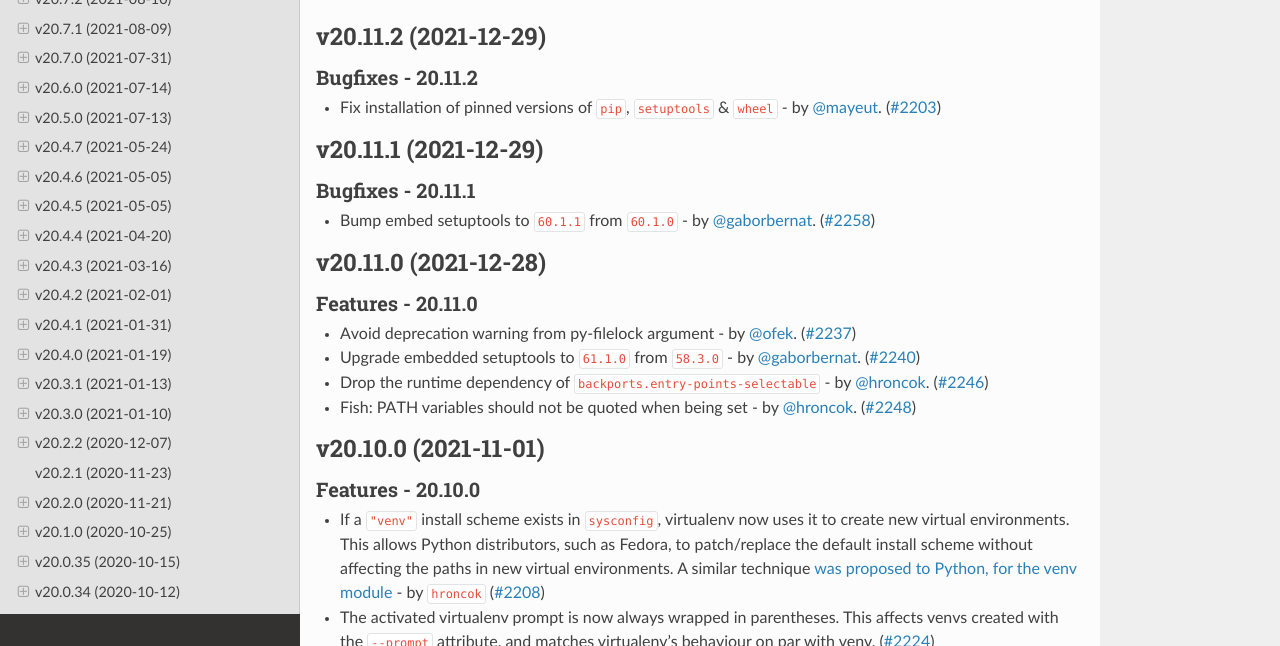
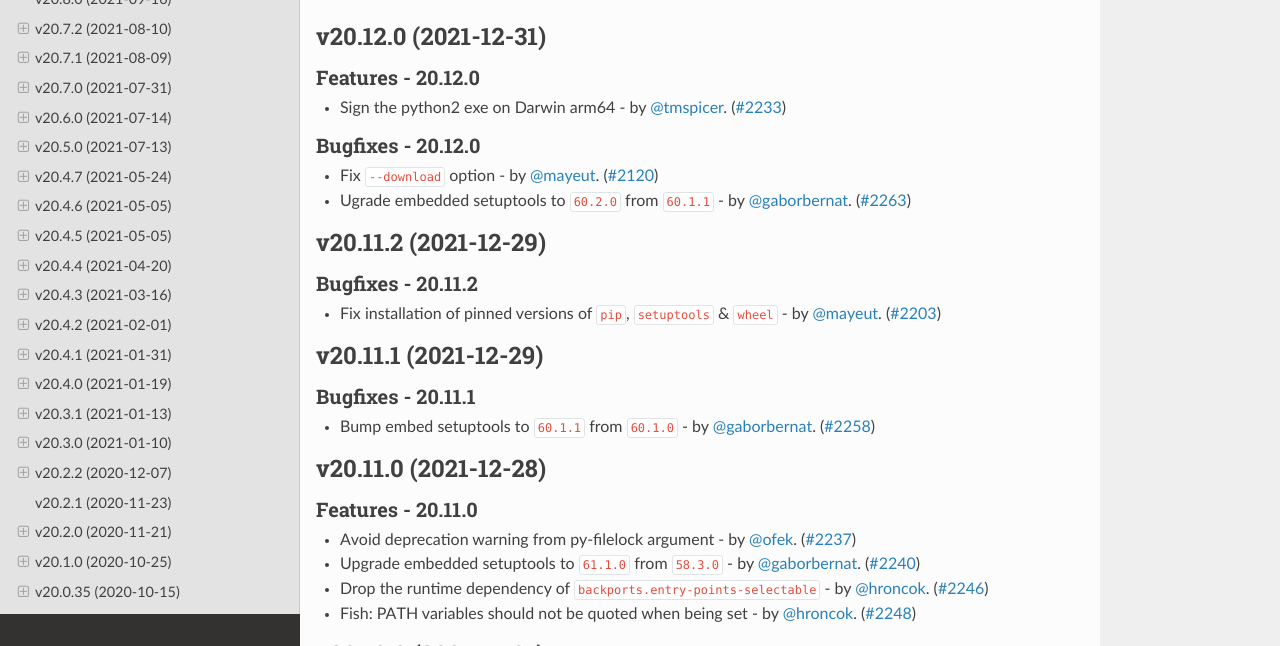
Before and after one commit to pypa/virtualenv, a Sphinx documentation site: the page built from docs/changelog.rst, in a window 1280 px wide and 900 px high, cut to the strip 254-900 px from the top of the window. Built offline with Sphinx 7.4.7 and the Read the Docs theme 2.0.0, drawn with Linux system fonts in a browser that asks for light colours; pages that are not in the unit, such as notebooks, are missing from menus; the version number could not be read and is left out; some of the changed text lies outside the part shown.

Commit message:
release 20.12.0

```diff
--- a/docs/changelog.rst
+++ b/docs/changelog.rst
@@ -4,6 +4,19 @@
 .. include:: _draft.rst
 
 .. towncrier release notes start
+
+v20.12.0 (2021-12-31)
+---------------------
+
+Features - 20.12.0
+~~~~~~~~~~~~~~~~~~
+- Sign the python2 exe on Darwin arm64 - by :user:`tmspicer`. (`#2233 <https://github.com/pypa/virtualenv/issues/2233>`_)
+
+Bugfixes - 20.12.0
+~~~~~~~~~~~~~~~~~~
+- Fix ``--download`` option - by :user:`mayeut`. (`#2120 <https://github.com/pypa/virtualenv/issues/2120>`_)
+- Ugrade embedded setuptools to ``60.2.0`` from ``60.1.1`` - by :user:`gaborbernat`. (`#2263 <https://github.com/pypa/virtualenv/issues/2263>`_)
+
 
 v20.11.2 (2021-12-29)
 ---------------------
--- a/docs/changelog/2120.bugfix.rst
+++ /dev/null
@@ -1 +0,0 @@
-Fix ``--download`` option - by :user:`mayeut`.
--- a/docs/changelog/2233.feature.rst
+++ /dev/null
@@ -1 +0,0 @@
-Sign the python2 exe on Darwin arm64 - by :user:`tmspicer`.
--- a/docs/changelog/2263.bugfix.rst
+++ /dev/null
@@ -1 +0,0 @@
-Ugrade embedded setuptools to ``60.2.0`` from ``60.1.1`` - by :user:`gaborbernat`.
```
